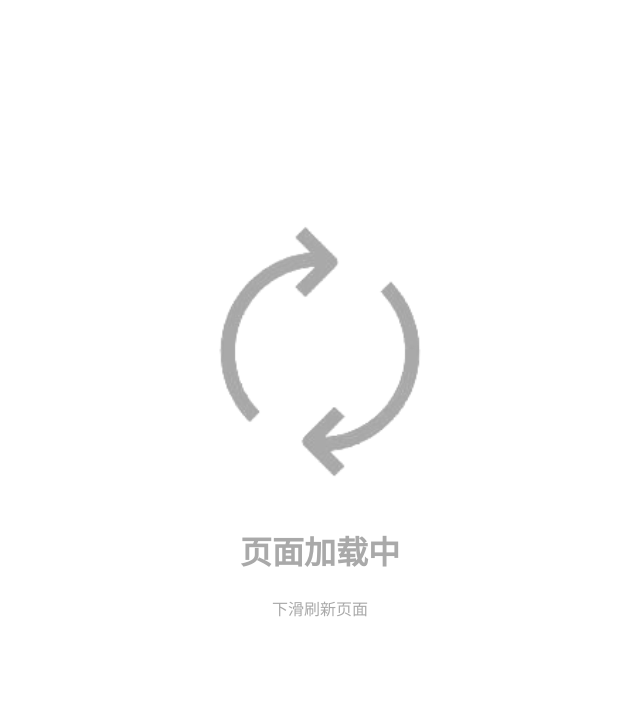
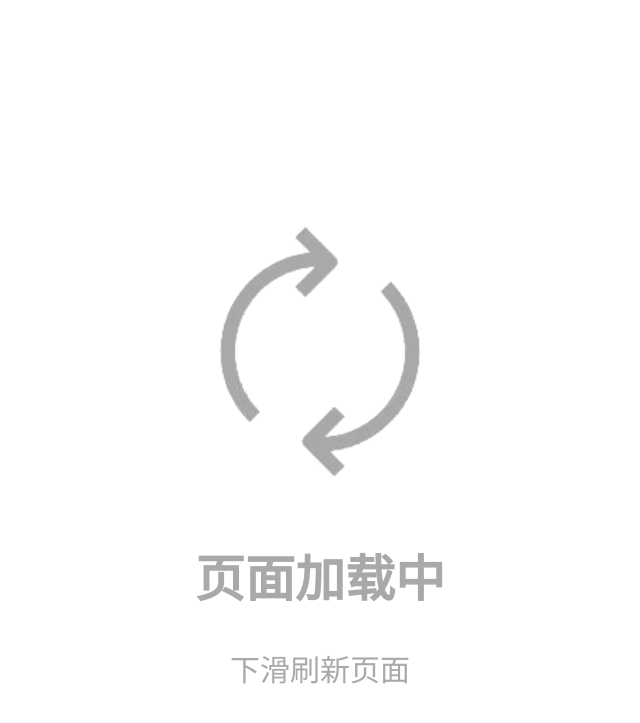
Before and after one commit to zhunzhunll/.github.io, a plain HTML site: page index.html in a window 1280 px wide. Shown: the part 5-728 px from the top of the page, without its empty margins (320-960 px from the left). Drawn offline with Linux system fonts and the light colour scheme.

Commit message:
Add files via upload

```diff
--- a/index.html
+++ b/index.html
@@ -7,11 +7,17 @@
 			body {
 				text-align: center;
 			}
+			h1 {
+				font-size: 50px;
+			}
+			p {
+				font-size: 30px;
+			}
 		</style>
 	</head>
 	<body>
 		<img src="img/666.png" style="width: 20%; padding-top: 200px;"/>
-		<h1 style="color: #a9a9a9; width: 100%;">页面加载中</h1>
-		<p style="color: #a9a9a9; padding-top: 2px; width: 100%;">下滑刷新页面</p>
+		<h1 style="color: #a9a9a9;">页面加载中</h1>
+		<p style="color: #a9a9a9; padding-top: 2px;">下滑刷新页面</p>
 	</body>
 </html>
```
